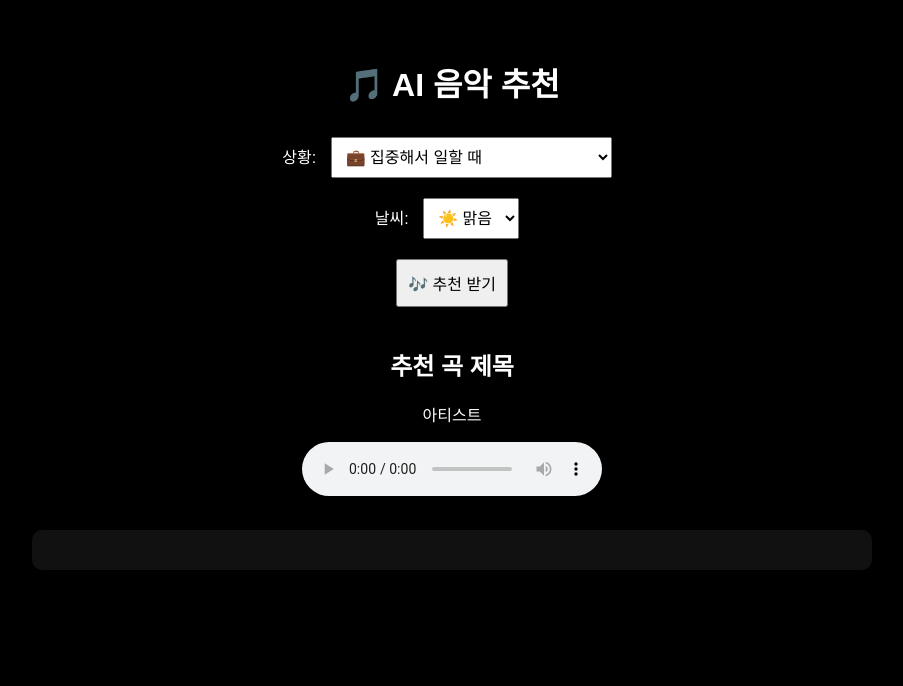
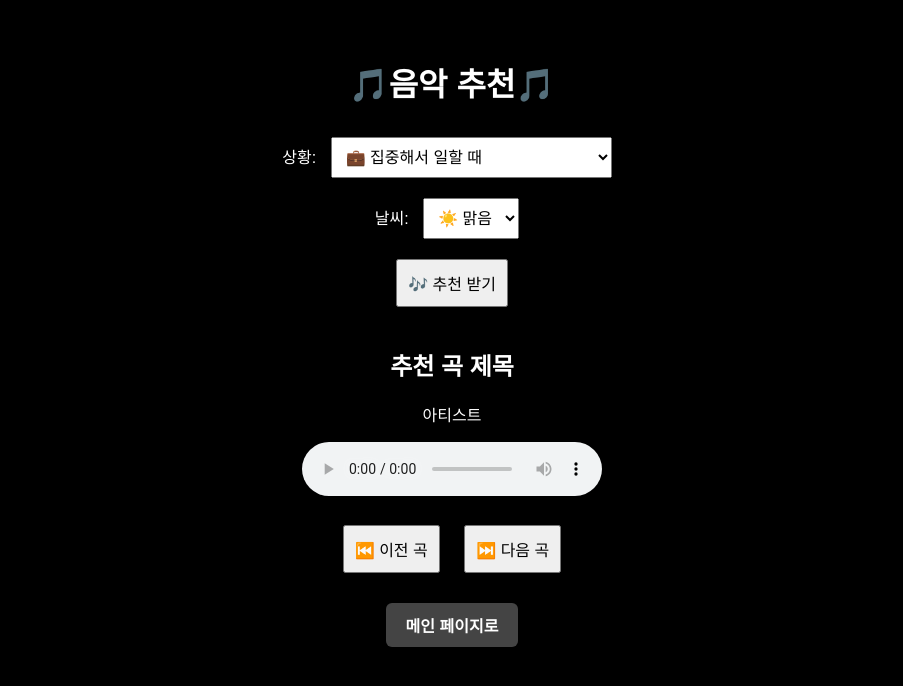
Before and after one commit to MOTNV/Oops-my-vibe, a Flask app: template oopsmv/templates/music_play2.html in a window 1280 px wide. Shown: the top 686 px of the page, without its empty margins (188-1091 px from the left). Run offline with Flask 3, Linux system fonts and the light colour scheme; the template is opened without the code that fills it, so the values that code supplies are empty.

Commit message:
백업용 v.3

```diff
--- a/oopsmv/templates/music_api.py
+++ b/oopsmv/templates/music_api.py
@@ -2,6 +2,7 @@ from flask import Flask, request, jsonify
 from flask_cors import CORS
 from music_select import BalancedRatioRecommender, EmotionTag, ActivityTag, Weather
 import requests
+import random
 
 app = Flask(__name__)
 CORS(app)
@@ -12,42 +13,72 @@ def recommend():
     data = request.json
     print("[FLASK] 🔍 요청 데이터:", data, flush=True)
 
-    # 1. Enum으로 변환
+    # 1. 사용자 선택값 Enum으로 변환
     emotion = EmotionTag[data['emotion'].upper()]
     activity = ActivityTag[data['activity'].upper()]
     weather = Weather[data['weather'].upper()]
 
-    # 2. 추천 수행
+    print(f"[FLASK] 🎭 감정: {emotion}, ⚙️ 활동: {activity}, 🌤️ 날씨: {weather}", flush=True)
+
+    # 2. 추천 수행 (파라미터만 생성)
     result = recommender.recommend_music(emotion, activity, weather)
+
+    if not result:
+        print("[FLASK] ❌ 추천 실패", flush=True)
+        return jsonify({'error': '추천 실패'}), 500
+
+    # 3. 리포트 출력
+    print(f"[FLASK] ✅ 추천 결과 파라미터: {result.api_params}", flush=True)
+    print("\n[FLASK] 🎲 추천 분석 리포트 ↓↓↓↓↓↓↓↓↓↓↓↓↓↓↓↓↓↓↓↓↓↓↓↓↓↓↓", flush=True)
     analysis = recommender.get_detailed_analysis(result)
+    print(analysis, flush=True)
+    print("[FLASK] 🔚 리포트 끝 ↑↑↑↑↑↑↑↑↑↑↑↑↑↑↑↑↑↑↑↑↑↑↑↑↑↑↑↑↑↑", flush=True)
 
-    # 3. Jamendo API 호출
+    # 4. Jamendo API URL 생성
     base_url = "https://api.jamendo.com/v3.0/tracks/"
-    client_id = "602b9767"  # 실제 Client ID
-    query_string = "&".join([f"{key}={value}" for key, value in result.api_params.items()])
+    client_id = "602b9767"
+    query_string = "&".join(f"{k}={v}" for k, v in result.api_params.items())
     full_url = f"{base_url}?client_id={client_id}&{query_string}"
+    print(f"[FLASK] 🔗 Jamendo 요청 URL:\n{full_url}\n", flush=True)
 
-    print(f"[FLASK] 🔗 Jamendo API 요청 URL:\n{full_url}\n", flush=True)
+    # 5. 서버에서 직접 API 호출 → 트랙 리스트 받아오기
+    try:
+        resp = requests.get(full_url)
+        if resp.status_code != 200:
+            print("[FLASK] ❌ Jamendo API 요청 실패:", resp.text, flush=True)
+            return jsonify({'error': 'API 요청 실패'}), 502
 
-    try:
-        response = requests.get(full_url)
-        response.raise_for_status()
-        jamendo_data = response.json()
+        data = resp.json()
+        tracks = data.get('results', [])
+        print(f"[FLASK] 🎵 받아온 트랙 수: {len(tracks)}", flush=True)
 
-        if jamendo_data['headers']['status'] == 'success':
-            tracks = jamendo_data['results']
-        else:
-            tracks = []
+        # 6. 랜덤 섞어서 20개만 추출
+        random.shuffle(tracks)
+        selected = tracks[:20]
+        print(f"[FLASK] ✅ 최종 추천할 음악 수: {len(selected)}", flush=True)
+
+        # 🔊 추천 곡 리스트를 보기 좋게 터미널에 출력
+        print("\n🎲 추천 곡 리스트 ↓↓↓↓↓↓↓↓↓↓↓↓↓↓↓↓↓↓↓↓↓↓↓↓↓↓↓↓↓↓↓↓↓↓↓↓↓↓↓↓↓↓\n", flush=True)
+        for idx, track in enumerate(selected[:10], 1):
+            print(f"{idx:2d}. 🎵 {track['name']}", flush=True)
+            print(f"    👤 아티스트: {track['artist_name']}", flush=True)
+            print(f"    ⏱️  길이: {track['duration']}초", flush=True)
+            print(f"    🎧 듣기: {track['audio']}\n", flush=True)
+            if idx == 5:
+                print("    " + "-" * 40, flush=True)
+        print("🎲 추천 곡 리스트 ↑↑↑↑↑↑↑↑↑↑↑↑↑↑↑↑↑↑↑↑↑↑↑↑↑↑↑↑↑↑↑↑↑↑↑↑↑↑↑↑↑↑↑↑\n", flush=True)
+
+        # 7. 최종 JSON 반환
+        return jsonify({
+            'api_params': result.api_params,
+            'analysis': analysis,
+            'tracks': selected
+        })
 
     except Exception as e:
-        print(f"[FLASK] ❌ Jamendo API 호출 실패: {e}", flush=True)
-        tracks = []
+        print("[FLASK] ❗예외 발생:", e, flush=True)
+        return jsonify({'error': '서버 내부 오류'}), 500
 
-    # 4. 클라이언트로 전송
-    return jsonify({
-        "analysis": analysis,
-        "tracks": tracks  # 최대 20곡
-    })
 
 if __name__ == '__main__':
     app.run(host='0.0.0.0', port=5000, debug=True, use_reloader=False)
--- a/oopsmv/templates/music_play2.html
+++ b/oopsmv/templates/music_play2.html
@@ -32,11 +32,14 @@
       margin-left: auto;
       margin-right: auto;
     }
+    .track-controls {
+      margin-top: 15px;
+    }
   </style>
 </head>
 <body>
 
-  <h1>🎵 AI 음악 추천</h1>
+  <h1>🎵음악 추천🎵</h1>
 
   <div>
     <label>상황:
@@ -82,11 +85,34 @@
     <h2 id="track-title">추천 곡 제목</h2>
     <p id="track-artist">아티스트</p>
     <audio id="audio" controls style="width: 300px;"></audio>
+
+    <div class="track-controls">
+      <button onclick="prevTrack()">⏮️ 이전 곡</button>
+      <button onclick="nextTrack()">⏭️ 다음 곡</button>
+    </div>
   </div>
 
-  <div id="analysis-output"></div>
+  <!-- 메인 페이지로 돌아가기 버튼 -->
+<div style="margin-top: 20px; text-align: center;">
+    <a href="front1.html" style="
+      display: inline-block;
+      padding: 10px 20px;
+      background-color: #444;
+      color: white;
+      border-radius: 6px;
+      text-decoration: none;
+      font-weight: bold;
+    ">
+      메인 페이지로
+    </a>
+  </div>
+
+
 
   <script>
+    let allTracks = [];
+    let currentTrackIndex = 0;
+
     function recommend() {
       const scenario = document.getElementById("scenario");
       const weather = document.getElementById("weather");
@@ -120,19 +146,49 @@
     return;
   }
 
-        const track = tracks[0]; // 첫 곡만 재생
-        document.getElementById("track-title").textContent = track.name;
-        document.getElementById("track-artist").textContent = track.artist_name;
-        document.getElementById("audio").src = track.audio;
-        document.getElementById("audio").play();
+  // 전역 저장 및 초기 재생
+  allTracks = tracks;
+  currentTrackIndex = 0;
+  updateTrack();
 
-        document.getElementById("analysis-output").textContent = analysis;
+  // 🔁 리포트는 브라우저가 아닌 콘솔에만 출력
+  console.log("📊 분석 리포트 (터미널 출력용):\n" + analysis);
+  // document.getElementById("analysis-output").textContent = analysis; // 👉 제거
 })
+
       .catch(err => {
         console.error("❌ 오류:", err);
         alert("추천 요청 중 오류가 발생했습니다.");
       });
     }
+
+    function updateTrack() {
+      const track = allTracks[currentTrackIndex];
+      if (!track) return;
+
+      document.getElementById("track-title").textContent = track.name;
+      document.getElementById("track-artist").textContent = track.artist_name;
+      document.getElementById("audio").src = track.audio;
+      document.getElementById("audio").play();
+    }
+
+    function nextTrack() {
+      if (currentTrackIndex < allTracks.length - 1) {
+        currentTrackIndex++;
+        updateTrack();
+      } else {
+        alert("🎵 마지막 곡입니다.");
+      }
+    }
+
+    function prevTrack() {
+      if (currentTrackIndex > 0) {
+        currentTrackIndex--;
+        updateTrack();
+      } else {
+        alert("🎵 첫 번째 곡입니다.");
+      }
+    }
   </script>
 
 </body>
```
Lines whose indentation alone changed are shown as unchanged.
